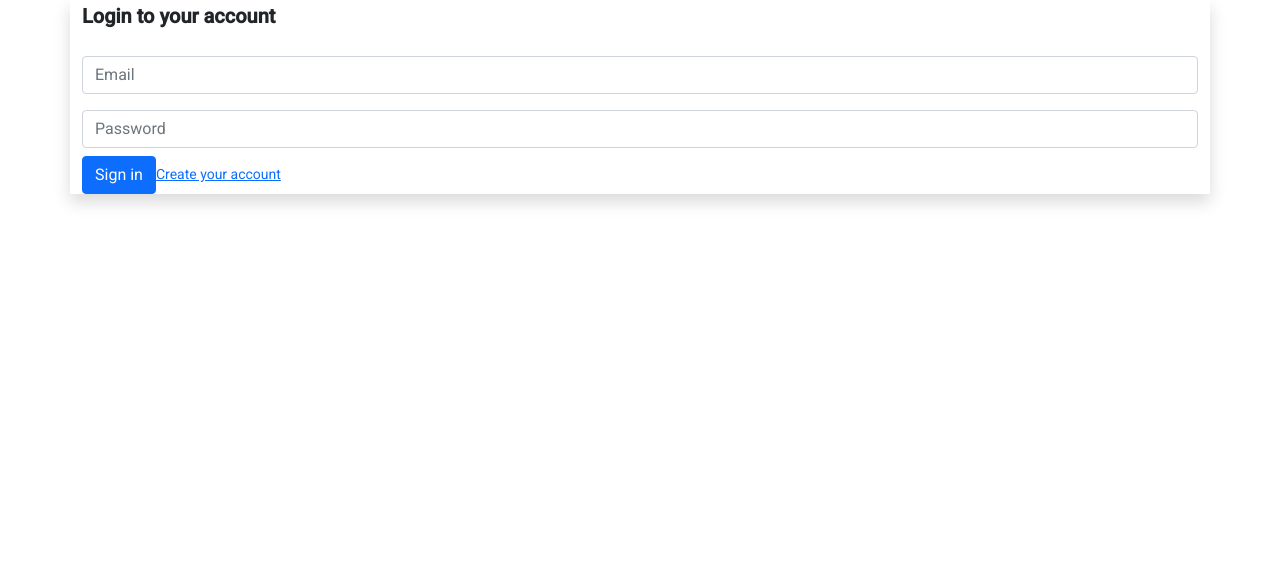
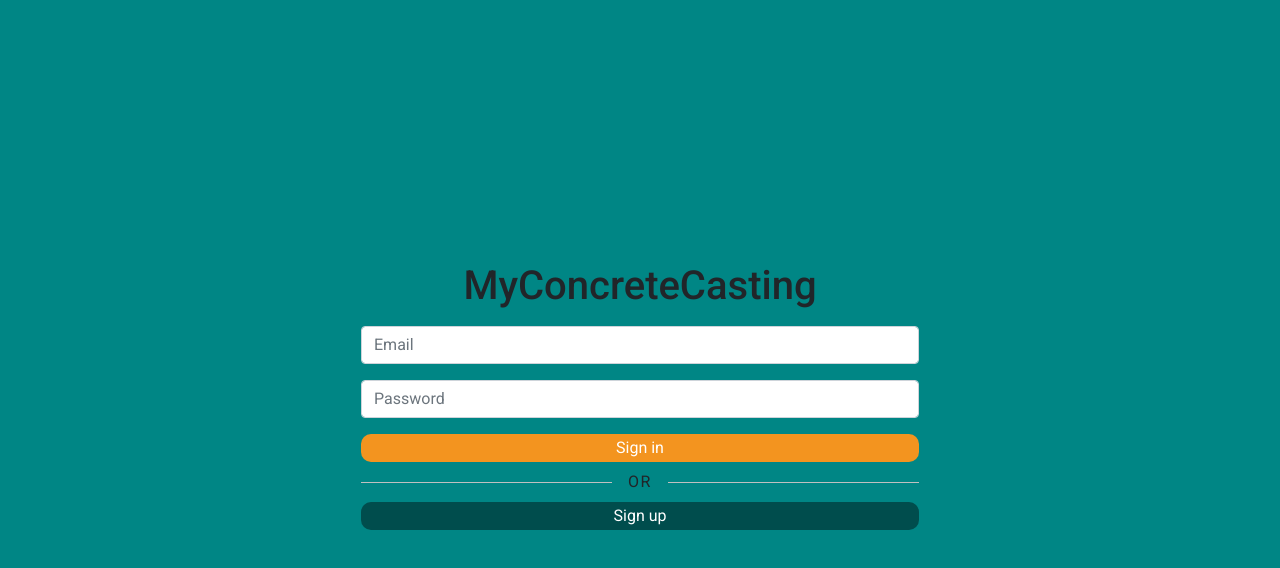
Before and after one commit to AutomeEdwin/myConcreteCasting, an Angular app in the folder frontend/: page /login in a window 1280 px wide. Shown: the top 568 px of the page. Built offline with nearby package versions, Linux system fonts and the light colour scheme.

Commit message:
new style for the app

```diff
--- a/frontend/src/app/login/login.component.html
+++ b/frontend/src/app/login/login.component.html
@@ -1,6 +1,6 @@
-<div class="container shadow">
-  <h2><strong>Login to your account</strong></h2>
+<div class="container">
   <form [formGroup]="form" (ngSubmit)="onSubmit()">
+    <h1>MyConcreteCasting</h1>
     <!--Email-->
     <div class="form-group py-2">
       <input
@@ -29,9 +29,14 @@
         <div *ngIf="f.password.errors.required">Password is required</div>
       </div>
     </div>
-    <div class="form-group">
-      <button class="btn btn-primary" type="submit" name="submitButton">Sign in</button>
-      <a routerLink="/register">Create your account</a>
+    <div class="py-2">
+      <button type="submit" class="signInBtn">Sign in</button>
+    </div>
+
+    <div class="text-divider">OR</div>
+
+    <div class="py-2">
+      <button [routerLink]="'/register'" class="signUpBtn">Sign up</button>
     </div>
   </form>
 </div>
--- a/frontend/src/app/login/login.component.scss
+++ b/frontend/src/app/login/login.component.scss
@@ -0,0 +1,72 @@
+.container {
+  justify-content: center;
+  display: flex;
+  align-items: center;
+
+  // centering the container
+  margin: 0;
+  position: absolute;
+  top: 50%;
+  left: 50%;
+  -ms-transform: translate(-50%, -50%);
+  transform: translate(-50%, -50%);
+}
+
+form {
+  width: 50%;
+}
+
+h1 {
+  text-align: center;
+}
+
+button {
+  width: 100%;
+  border: solid 1px transparent;
+  border-radius: 10px;
+  color: #fff;
+  transition: all 0.1s ease-in-out;
+  &:hover {
+    background-color: transparent;
+  }
+}
+
+.text-divider {
+  display: flex;
+  align-items: center;
+  font-size: var(--text-sm);
+  text-transform: uppercase;
+  letter-spacing: 0.1em;
+  --text-divider-gap: 1rem;
+
+  &::before,
+  &::after {
+    content: "";
+    height: 1px;
+    background-color: silver;
+    flex-grow: 1;
+  }
+
+  &::before {
+    margin-right: var(--text-divider-gap);
+  }
+
+  &::after {
+    margin-left: var(--text-divider-gap);
+  }
+}
+
+.signInBtn{
+  background-color: #f3941f;
+  &:hover {
+    border-color: #f3941f;
+  }
+}
+
+.signUpBtn{
+  background-color: #004d4d;
+  &:hover {
+    border-color: #004d4d;
+  }
+
+}
--- a/frontend/src/styles.scss
+++ b/frontend/src/styles.scss
@@ -1,39 +1,11 @@
-
-// Custom Theming for Angular Material
-// For more information: https://material.angular.io/guide/theming
-@use '~@angular/material' as mat;
-// Plus imports for other components in your app.
-
-// Include the common styles for Angular Material. We include this here so that you only
-// have to load a single css file for Angular Material in your app.
-// Be sure that you only ever include this mixin once!
-@include mat.core();
-
-// Define the palettes for your theme using the Material Design palettes available in palette.scss
-// (imported above). For each palette, you can optionally specify a default, lighter, and darker
-// hue. Available color palettes: https://material.io/design/color/
-$frontend-primary: mat.define-palette(mat.$indigo-palette);
-$frontend-accent: mat.define-palette(mat.$pink-palette, A200, A100, A400);
-
-// The warn palette is optional (defaults to red).
-$frontend-warn: mat.define-palette(mat.$red-palette);
-
-// Create the theme object. A theme consists of configurations for individual
-// theming systems such as "color" or "typography".
-$frontend-theme: mat.define-light-theme((
-  color: (
-    primary: $frontend-primary,
-    accent: $frontend-accent,
-    warn: $frontend-warn,
-  )
-));
-
-// Include theme styles for core and each component used in your app.
-// Alternatively, you can import and @include the theme mixins for each component
-// that you are using.
-@include mat.all-component-themes($frontend-theme);
-
 /* You can add global styles to this file, and also import other style files */
 
-html, body { height: 100%; }
-body { margin: 0; font-family: Roboto, "Helvetica Neue", sans-serif; }
+html,
+body {
+  height: 100%;
+}
+body {
+  margin: 0;
+  font-family: Roboto, "Helvetica Neue", sans-serif;
+  background-color: #008685;
+}
```
Also changed, not shown: 1 other file (tests, documents, lock files or other folders).
